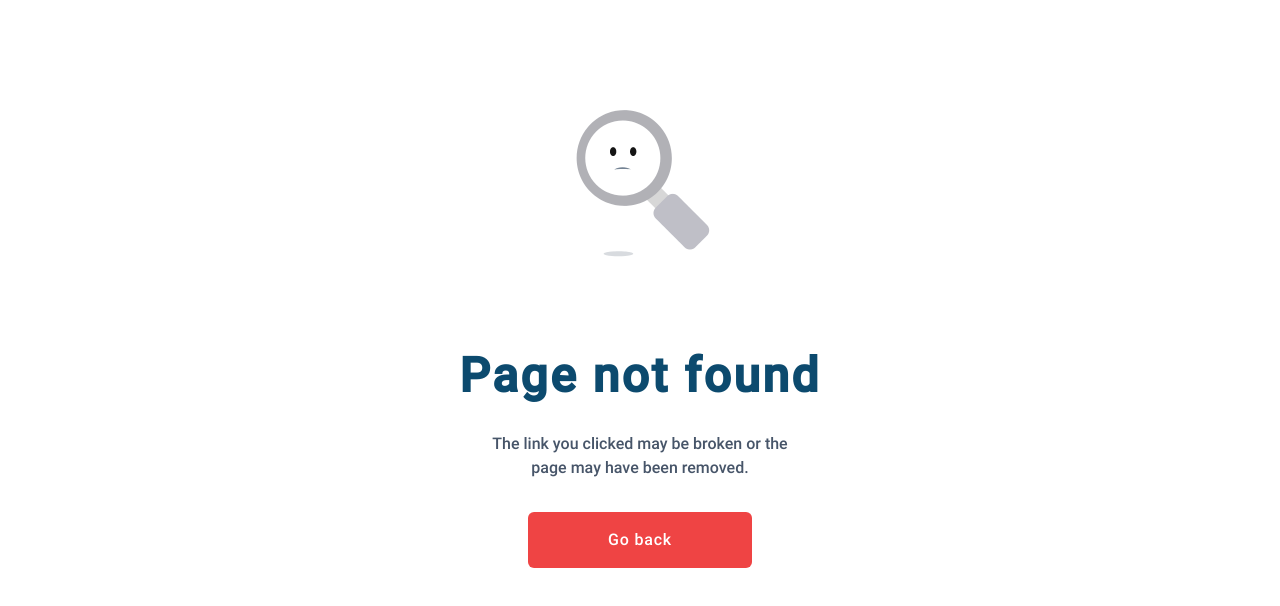
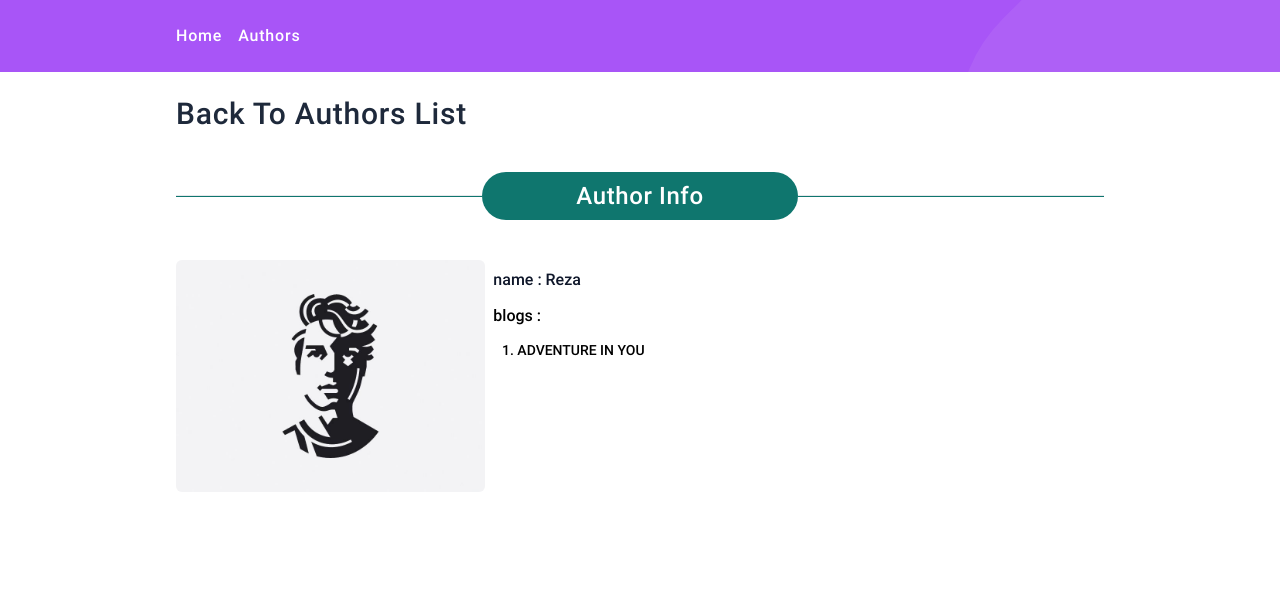
Before and after one commit to mojtaba-rasolzadeh/redux-blog, a React (Vite) app: page /authors/6zzNuVQHsMSgwWSundXIC in a window 1280 px wide. Before the commit this address had no page. Shown: the top 606 px of the page. Built offline with nearby package versions, Linux system fonts and the light colour scheme; data requests are answered from the project's data file.

Commit message:
Creating AuthorPage for show info author

```diff
--- a/server/db.json
+++ b/server/db.json
@@ -96,22 +96,6 @@
         "dislike": 0,
         "like": 0
       }
-    },
-    {
-      "id": "_Ut_27hz5KxkFbxF1IFht",
-      "category": "Art",
-      "title": "122",
-      "content": "3",
-      "created_at": "2023-02-11T07:57:47.998Z",
-      "img": "2",
-      "author": "6zzNuVQHsMSgwWSundXIC",
-      "reactions": {
-        "eyes": 0,
-        "rocket": 0,
-        "hooray": 0,
-        "dislike": 0,
-        "like": 0
-      }
     }
   ],
   "users": [
--- /dev/null
+++ b/src/pages/AuthorPage.jsx
@@ -0,0 +1,82 @@
+import { Link, useParams } from "react-router-dom";
+import { useDispatch, useSelector } from "react-redux";
+
+import { fetchBlogs, selectAllBlogs } from "../reducers/blogSlice";
+import { selectUserById } from "../reducers/userSlice";
+import { useEffect } from "react";
+import Spinner from "../components/spinner";
+
+const AuthorPage = () => {
+    const { authorId } = useParams();
+    const dispatch = useDispatch();
+
+    const author = useSelector((state) => selectUserById(state, authorId));
+    const blogStatus = useSelector(state => state.blogs.status);
+    console.log(blogStatus);
+    const authorBlogs = useSelector(state => {
+        const allBlogs = selectAllBlogs(state);
+        return allBlogs.filter(blog => blog.author === authorId);
+    });
+
+    useEffect(() => {
+        dispatch(fetchBlogs())
+    }, [])
+
+    return (
+        <section>
+            {
+                blogStatus === 'loading' ? <Spinner /> : <div className="container mx-auto p-6 space-y-10">
+                    <Link to={`/authors`}>
+                        <h2 className="inline-block text-3xl text-slate-800 tracking-wide capitalize hover:text-slate-600"> back to authors list</h2>
+                    </Link>
+                    <div className="flex items-center">
+                        <hr className="bg-teal-700 w-full h-0.5" />
+                        <h2 className="w-full text-2xl capitalize tracking-wide text-white bg-teal-700 text-center p-2 rounded-full">author info</h2>
+                        <hr className="bg-teal-700 w-full h-0.5" />
+                    </div>
+                    <div className="flex">
+                        <div className="w-1/3">
+                            <img src={author.avatar_path} className="rounded-md" alt={author.name} />
+                        </div>
+                        <div className="w-2/3 p-2 space-y-3">
+                            <h5 className="text-slate-900">name : <span className="capitalize">{author.name}</span></h5>
+                            <div className="">
+                                <p className="mb-3">blogs : </p>
+                                <ul className="pl-6">
+                                    {
+                                        authorBlogs.map((blog) => (
+                                            <Link key={blog.id} to={`/blog/${blog.id}`}>
+                                                <li className="list-decimal text-sm my-1 hover:text-slate-600">
+                                                    {blog.title}
+                                                </li>
+                                            </Link>
+                                        ))
+                                    }
+                                </ul>
+                            </div>
+                        </div>
+                    </div>
+                </div>
+            }
+        </section>
+    );
+}
+
+export default AuthorPage;
+
+{/* <div>
+                    <h5 className="inline-block text-xl text-slate-900 border-b-2 border-pink-500 pb-2">Author Name : </h5>
+                    <span className="text-xl text-slate-900 tracking-wider capitalize my-6 pl-3">{author.name}</span>
+                </div>
+                <div className="">
+                    <h5 className="inline-block text-xl text-slate-900 border-b-2 border-pink-500 pb-2">Blogs : </h5>
+                    <ul className="pl-6 my-4">
+                        {authorBlogs.map(blog => (
+                            <li key={blog.id} className="list-decimal">
+                                <Link to={`/blog/${blog.id}`} className="hover:text-slate-600">
+                                    {blog.title}
+                                </Link>
+                            </li>
+                        ))}
+                    </ul>
+                </div> */}
--- a/src/pages/Authors.jsx
+++ b/src/pages/Authors.jsx
@@ -5,7 +5,7 @@ import { selectAllUsers } from "../reducers/userSlice";
 
 const Authors = () => {
     const authors = useSelector(selectAllUsers);
-    console.log(authors);
+
     return (
         <section>
             <div className="container mx-auto p-6">
@@ -13,12 +13,12 @@ const Authors = () => {
                 <div className="flex items-center flex-wrap gap-5 mt-10">
                     {
                         authors.map((author) => (
-                            <article key={author.id} className="w-80 flex items-center space-x-3">
+                            <article key={author.id} className="w-40 flex items-center space-x-3 md:w-52">
                                 <Link to={`/authors/${author.id}`}>
-                                    <img src={author.avatar_path} className="h-16 w-16 rounded-full" alt={author.name} />
+                                    <img src={author.avatar_path} className="h-16 w-16 rounded-full border-2 border-emerald-600" alt={author.name} />
                                 </Link>
                                 <Link to={`/authors/${author.id}`}>
-                                    <h2 className="text-sm">{author.name}</h2>
+                                    <h2 className="text-sm hover:text-slate-600">{author.name}</h2>
                                 </Link>
                             </article>
                         ))
--- a/src/routes/index.jsx
+++ b/src/routes/index.jsx
@@ -8,6 +8,7 @@ import Blog from "../pages/Blog";
 import CreateBlog from "../pages/CreateBlog";
 import EditBlog from "../pages/EditBlog";
 import Authors from "../pages/Authors";
+import AuthorPage from "../pages/AuthorPage";
 
 export const router = createBrowserRouter([{
     paht: "/",
@@ -33,6 +34,10 @@ export const router = createBrowserRouter([{
     {
         path: '/authors',
         element: <Authors />
+    },
+    {
+        path:'/authors/:authorId',
+        element:<AuthorPage />
     }
     ]
 }])
```
